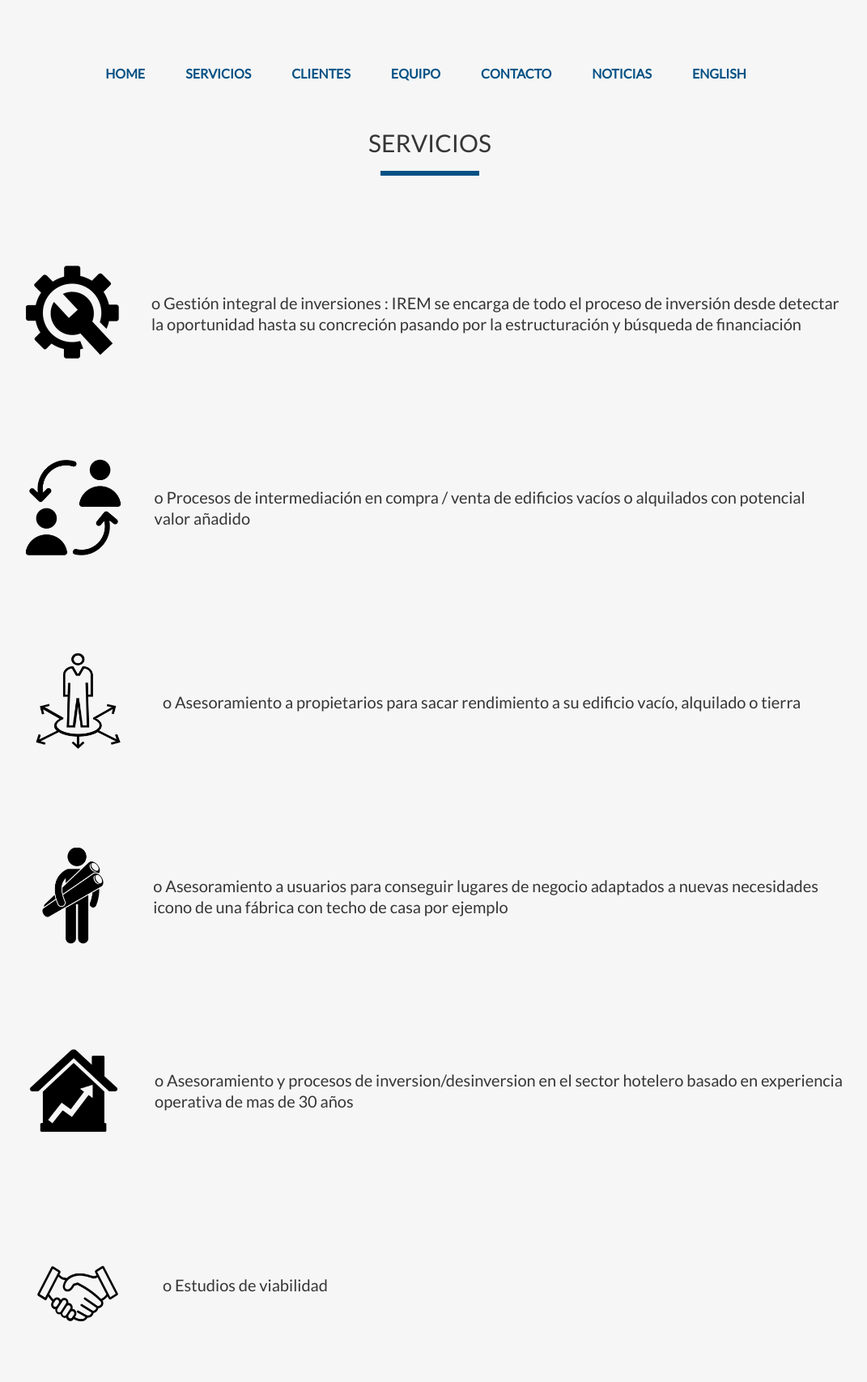
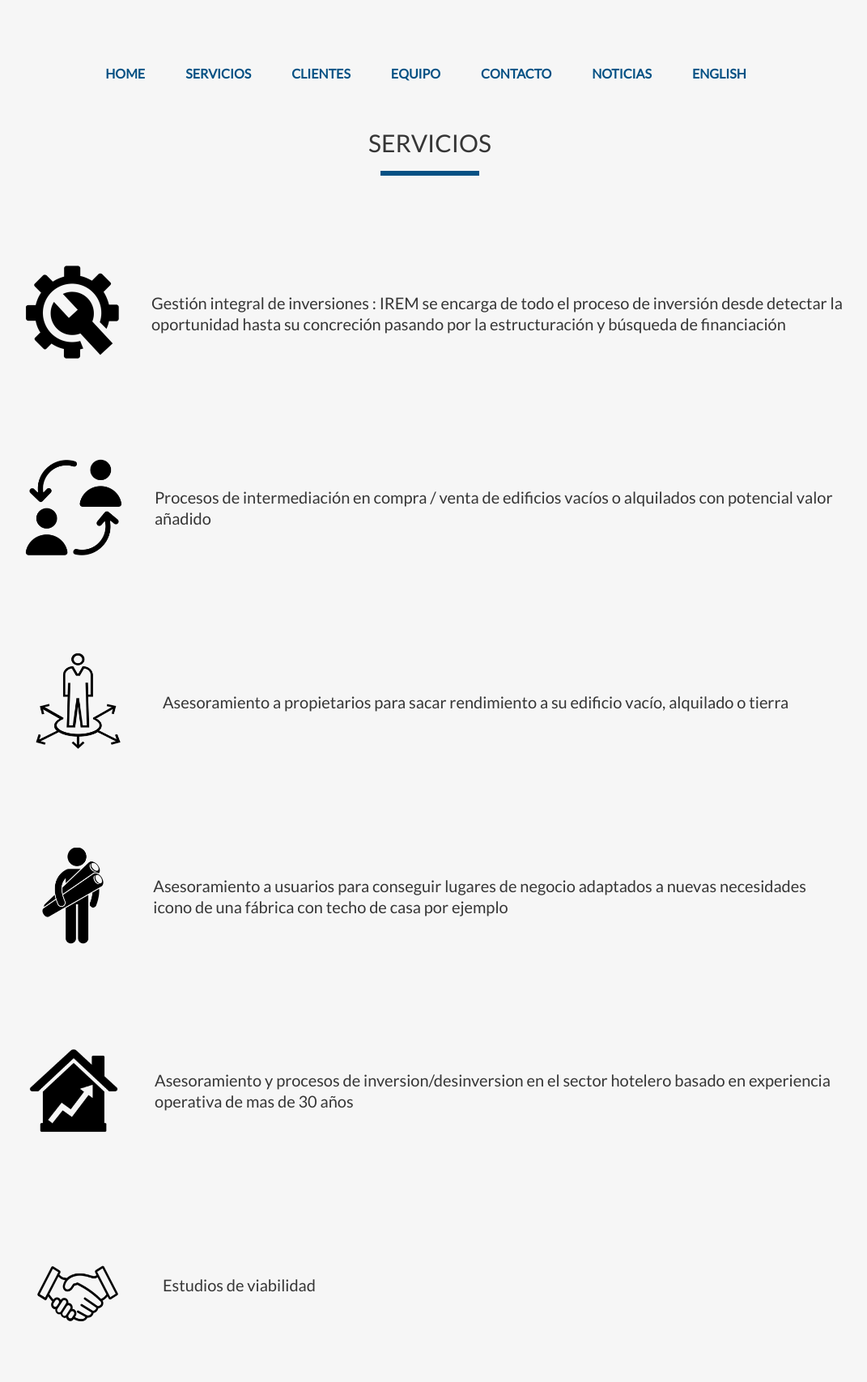
Before and after one commit to cserron/iremcap, a Jekyll site: the page built from servicios.md, in a window 1280 px wide. Shown: the whole page at 81% size, without its empty margins (109-1180 px from the left). Built offline with Jekyll 4.4.1, drawn with Linux system fonts in a browser that asks for light colours.

Commit message:
Removed character "o" in Servicios.

```diff
--- a/_data/page__services.yml
+++ b/_data/page__services.yml
@@ -24,15 +24,15 @@ es:
 
   services:
     - text: >
-        o Gestión integral de inversiones : IREM se encarga de todo el proceso de inversión desde detectar la oportunidad hasta su concreción pasando por la estructuración y búsqueda de financiación
+        Gestión integral de inversiones : IREM se encarga de todo el proceso de inversión desde detectar la oportunidad hasta su concreción pasando por la estructuración y búsqueda de financiación
       link: /assets/images/services/engine.png
-    - text: o Procesos de intermediación en compra / venta de edificios vacíos o alquilados con potencial valor añadido
+    - text: Procesos de intermediación en compra / venta de edificios vacíos o alquilados con potencial valor añadido
       link: /assets/images/services/intermediation.png
-    - text: o Asesoramiento a propietarios para sacar rendimiento a su edificio vacío, alquilado o tierra
+    - text: Asesoramiento a propietarios para sacar rendimiento a su edificio vacío, alquilado o tierra
       link: /assets/images/services/advice-owner.png
-    - text: o Asesoramiento a usuarios para conseguir lugares de negocio adaptados a nuevas necesidades icono de una fábrica con techo de casa por ejemplo
+    - text: Asesoramiento a usuarios para conseguir lugares de negocio adaptados a nuevas necesidades icono de una fábrica con techo de casa por ejemplo
       link: /assets/images/services/advice-user.png
-    - text: o Asesoramiento y procesos de inversion/desinversion en el sector hotelero basado en experiencia operativa de mas de 30 años
+    - text: Asesoramiento y procesos de inversion/desinversion en el sector hotelero basado en experiencia operativa de mas de 30 años
       link: /assets/images/common/house.png
-    - text: o Estudios de viabilidad
+    - text: Estudios de viabilidad
       link: /assets/images/common/hands.png
```
